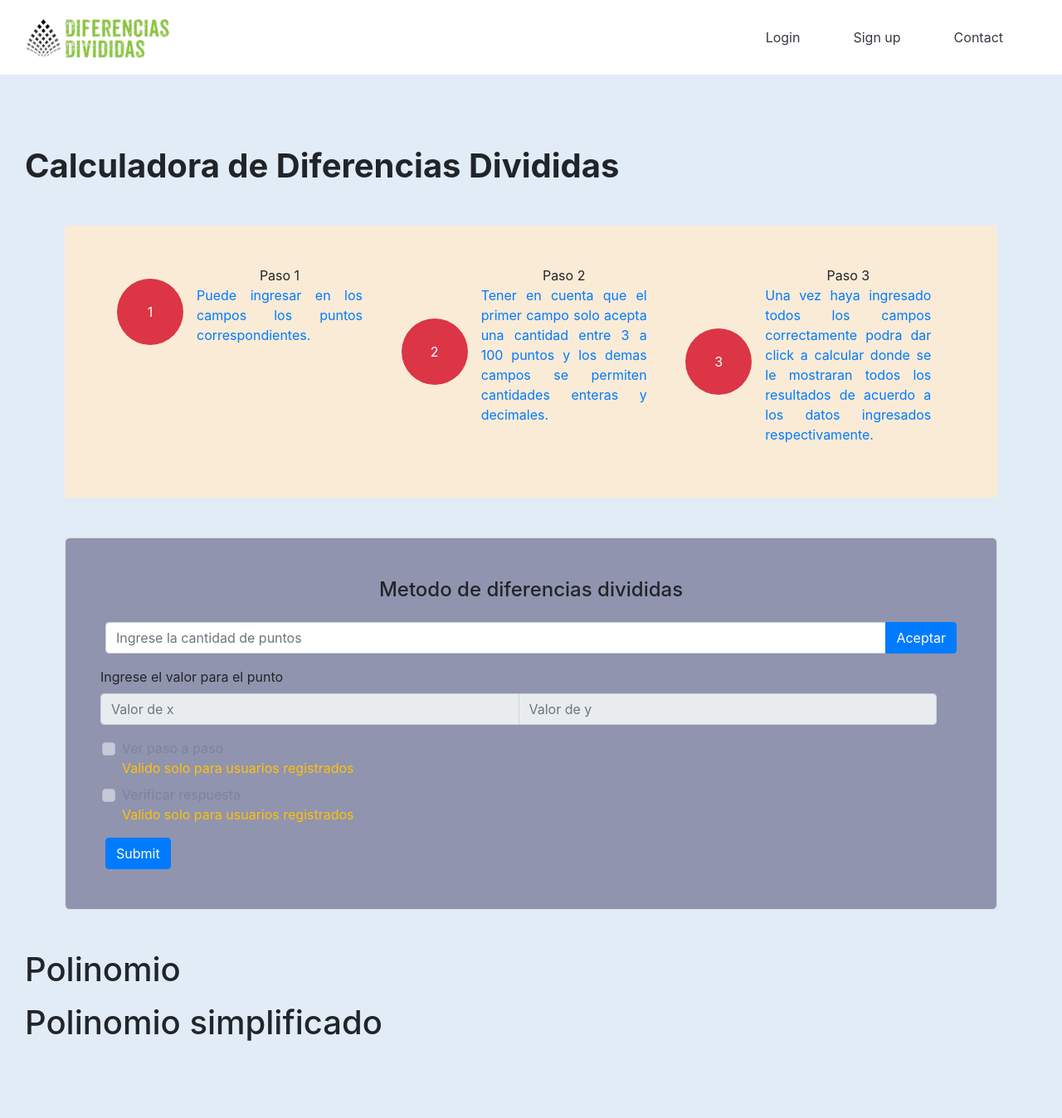
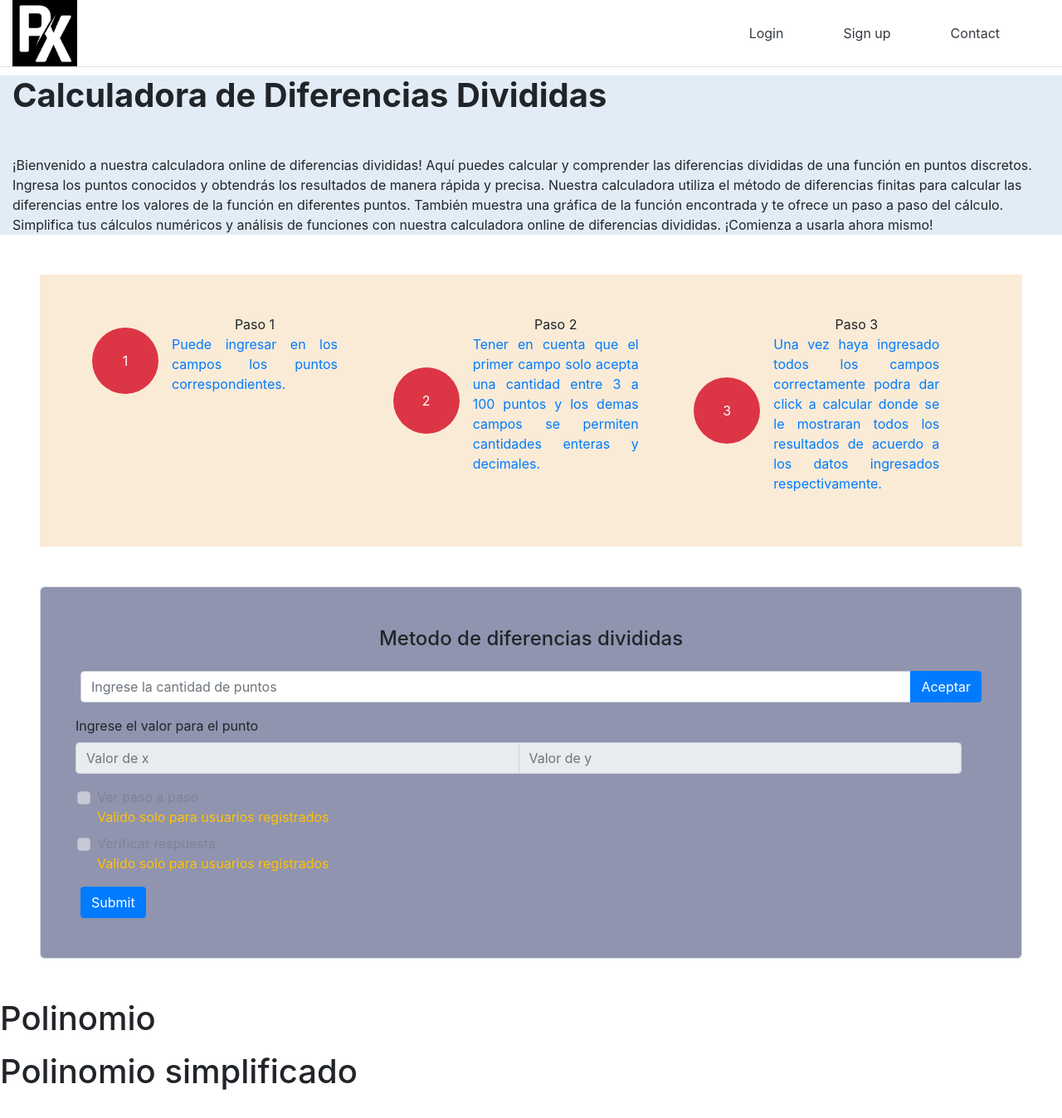
Before and after one commit to Isaac684/DiferenciasDivPagina, a Django app: page /homepage in a window 1280 px wide. Shown: the whole page at 83% size. Before the commit the page ends 1255 px from the top, so only its background shows below. Run offline with Django 4.2, Linux system fonts and the light colour scheme.

Commit message:
Cambio de logo y diseño

```diff
--- a/myAppPage/myApp/static/css/styleapp.css
+++ b/myAppPage/myApp/static/css/styleapp.css
@@ -6,12 +6,17 @@
     list-style: none;
 }
 
-.container-nav button a:hover {
+.hover-button {
+    display: inline-block;
+    padding: 10px 20px;
     border-radius: 25px;
+    transition: background-color 0.3s, color 0.3s, border-color 0.3s;
+}
+
+.hover-button:hover {
     background-color: rgb(189, 241, 202);
     color: black;
     border-color: rgb(121, 241, 201);
-
 }
 
 /* login */
--- a/myAppPage/myApp/templates/base/baseapp.html
+++ b/myAppPage/myApp/templates/base/baseapp.html
@@ -9,32 +9,36 @@
     <!-- Bootstrap CSS -->
     <link href="https://cdn.jsdelivr.net/npm/bootstrap@5.3.0/dist/css/bootstrap.min.css" rel="stylesheet" integrity="sha384-9ndCyUaIbzAi2FUVXJi0CjmCapSmO7SnpJef0486qhLnuZ2cdeRhO02iuK6FUUVM" crossorigin="anonymous">
     <link rel="stylesheet" href="https://cdn.jsdelivr.net/npm/bootstrap@4.3.1/dist/css/bootstrap.min.css" integrity="sha384-ggOyR0iXCbMQv3Xipma34MD+dH/1fQ784/j6cY/iJTQUOhcWr7x9JvoRxT2MZw1T" crossorigin="anonymous">
+    <link rel="preconnect" href="https://fonts.googleapis.com">
+    <link rel="preconnect" href="https://fonts.gstatic.com" crossorigin>
+    <link href="https://fonts.googleapis.com/css2?family=Roboto:wght@100;700&display=swap" rel="stylesheet">
     <link rel="stylesheet" href="{% static 'css/styleapp.css' %}">
+
 </head>
 
-<body class="d-flex justify-content-center align-items-center" style="margin-top: 160px; background-color: #e1ecf7">
+<body class="d-flex justify-content-center align-items-center" style="margin-top: 75px;">
 
-    <header class="fixed-top" style="background-color: white;">
+    <header class="fixed-top border-bottom" style="background-color: white;">
 
         <div class=" container-fluid d-flex justify-content-between align-items-center">
             {% if is_guest %}
-                <img src="{% static 'img/logo.png' %}" class="img-fluid" alt="" style="height: 90px;">
+                <img src="{% static 'img/logo3.jpg' %}" class="img-fluid" alt="" style="height: 80px;">
                 <nav class="container-nav d-flex mx-4">
-                    <button class="border-0 bg-transparent"><a class="nav-link text-dark mx-3" href="/loginapp">Login</a></button>
-                    <button class="border-0 bg-transparent"><a class="nav-link text-dark mx-3" href="/signupapp">Sign up</a></button>
-                    <button class="border-0 bg-transparent"><a class="nav-link text-dark mx-3" href="#">Contact</a></button>
+                    <button class="border-0 bg-transparent"><a class="nav-link text-dark mx-3 hover-button" href="/loginapp">Login</a></button>
+                    <button class="border-0 bg-transparent"><a class="nav-link text-dark mx-3 hover-button" href="/signupapp">Sign up</a></button>
+                    <button class="border-0 bg-transparent"><a class="nav-link text-dark mx-3 hover-button" href="#">Contact</a></button>
                 </nav>
             {% else %}
-                <img src="{% static 'img/logo.png' %}" class="img-fluid" alt="" style="height: 90px;">
+                <img src="{% static 'img/logo3.jpg' %}" class="img-fluid" alt="" style="height: 80px;">
                 <nav class="container-nav d-flex mx-4">
                     {% if request.session.usuario %}
-                        <button class="border-0 bg-transparent"><a class="nav-link text-dark mx-3" href="/userProfile">User profile</a></button>
-                        <button class="border-0 bg-transparent"><a class="nav-link text-dark mx-3" href="#">{{ request.session.usuario.usuario }}</a></button>
-                        <button class="border-0 bg-transparent"><a class="nav-link text-dark mx-3" href="/logout">Sign off</a></button>
+                        <button class="border-0 bg-transparent"><a class="nav-link text-dark mx-3 hover-button" href="/userProfile">User profile</a></button>
+                        <button class="border-0 bg-transparent"><a class="nav-link text-dark mx-3 hover-button" href="#">{{ request.session.usuario.usuario }}</a></button>
+                        <button class="border-0 bg-transparent"><a class="nav-link text-dark mx-3 hover-button" href="/logout">Sign off</a></button>
                     {% else %}
-                        <button class="border-0 bg-transparent"><a class="nav-link text-dark mx-3" href="/loginapp">Login</a></button>
-                        <button class="border-0 bg-transparent"><a class="nav-link text-dark mx-3" href="/signupapp">Sign up</a></button>
-                        <button class="border-0 bg-transparent"><a class="nav-link text-dark mx-3" href="#">Contact</a></button>
+                        <button class="border-0 bg-transparent"><a class="nav-link text-dark mx-3 hover-button" href="/loginapp">Login</a></button>
+                        <button class="border-0 bg-transparent"><a class="nav-link text-dark mx-3 hover-button" href="/signupapp">Sign up</a></button>
+                        <button class="border-0 bg-transparent"><a class="nav-link text-dark mx-3 hover-button" href="#">Contact</a></button>
                     {% endif %}
                 </nav>
             {% endif %}
@@ -42,7 +46,7 @@
 
     </header>
 
-    <main class="container-fluid d-flex align-self-center">
+    <main class="d-flex align-self-center">
         {% block content %}
         {% endblock %}
     </main>
--- a/myAppPage/myApp/templates/homepageapp.html
+++ b/myAppPage/myApp/templates/homepageapp.html
@@ -2,11 +2,54 @@
 
 {% block content %}
 
-<div class="container-fluid pt-3 pb-3">
-    <div>
+<div class="pt-3 pb-3">
+    <div class="container-fluid p" style="background-color: #e1ecf7"">
         <h1 class="fw-bolder">
             Calculadora de Diferencias Divididas
         </h1>
+        <p class="mt-5">¡Bienvenido a nuestra calculadora online de diferencias divididas! Aquí puedes calcular y comprender las diferencias
+        divididas de una función en puntos discretos. Ingresa los puntos conocidos y obtendrás los resultados de manera rápida y
+        precisa.
+
+        Nuestra calculadora utiliza el método de diferencias finitas para calcular las diferencias entre los valores de la
+        función en diferentes puntos. También muestra una gráfica de la función encontrada y te ofrece un paso a paso del
+        cálculo.
+
+        Simplifica tus cálculos numéricos y análisis de funciones con nuestra calculadora online de diferencias divididas.
+        ¡Comienza a usarla ahora mismo!
+        </p>
+        <!-- <span>
+            Las diferencias divididas son una herramienta utilizada en el campo del cálculo numérico y el análisis numérico para
+            aproximar o interpolar funciones. Son una forma de representar las diferencias entre los valores de una función en
+            puntos discretos.
+        </span>
+        <br>
+        <span>
+            La idea básica detrás de las diferencias divididas es tomar una serie de puntos (x, y) que representan los valores de
+            una función en diferentes puntos x, y calcular las diferencias entre los valores de y para obtener una serie de
+            diferencias divididas. Estas diferencias divididas se utilizan luego para construir un polinomio que aproxima la función
+            original.
+        </span>
+        <br>
+        <span>
+            Las diferencias divididas se pueden calcular utilizando el método de diferencias finitas. El cálculo de las diferencias
+            divididas se realiza en etapas, comenzando con las diferencias divididas de primer orden (diferencias entre dos puntos
+            consecutivos) y luego calculando las diferencias divididas de orden superior (diferencias entre puntos más distantes).
+            El proceso continúa hasta que se obtiene una tabla de diferencias divididas que permite construir el polinomio de
+            interpolación.
+        </span>
+        <br>
+        <span>
+            Las diferencias divididas se utilizan comúnmente en la interpolación de Lagrange y en la interpolación de Newton, dos
+            métodos ampliamente utilizados para aproximar funciones. Estos métodos permiten encontrar valores aproximados de una
+            función en puntos intermedios basándose en los valores conocidos en puntos discretos.
+        </span>
+        <br>
+        <span>
+            En resumen, las diferencias divididas son una herramienta matemática utilizada para aproximar o interpolar funciones a
+            partir de puntos discretos. Ayudan a construir polinomios de interpolación que se acercan a la función original y son
+            ampliamente utilizados en el campo del análisis numérico.
+        </span> -->
     </div>
     <div class="row text-center m-5 p-5" style="background-color: antiquewhite;">
         <div class="col-md-4">
--- a/myAppPage/myApp/templates/loginapp.html
+++ b/myAppPage/myApp/templates/loginapp.html
@@ -2,7 +2,7 @@
 
 {% block content %}
 
-<div class="container-fluid border border-white-50 rounded" style="width: 400px; height: 450px; backdrop-filter: blur(20px); box-shadow: 0 0 30px rgba(0, 0, 0, .5); background-color: #2c2c2c">
+<div class="container-fluid border border-white-50 rounded-4 mt-5" style="width: 400px; height: 450px; backdrop-filter: blur(20px); box-shadow: 0 0 30px rgba(0, 0, 0, .5); background-color: #2c2c2c">
     <div class="p-4">
 
         <h2 class="text-white text-center">Login</h2>
--- a/myAppPage/myApp/templates/signupapp.html
+++ b/myAppPage/myApp/templates/signupapp.html
@@ -4,7 +4,7 @@
 
 {% block content %}
 
-<div class="container-fluid border border-white-50 rounded" style="width: 400px; height: 569px; backdrop-filter: blur(20px); box-shadow: 0 0 30px rgba(0, 0, 0, .5); background-color: #2e2e2e">
+<div class="container-fluid border border-white-50 rounded-4 mt-5 mb-4" style=" width: 400px; height: 569px; backdrop-filter: blur(20px); box-shadow: 0 0 30px rgba(0, 0, 0, .5); background-color: #2e2e2e">
     <div class="p-4">
 
         <h2 class="text-white text-center mb-1">Registration</h2>
--- a/myAppPage/myApp/views.py
+++ b/myAppPage/myApp/views.py
@@ -175,9 +175,9 @@ def saveEditedProfile(request):
         passwordErrorEdit = None
         is_validEdit = True
 
-        userRegister = usuarios.objects.filter(usuario=userEdit).exists()
-        emailRegister = usuarios.objects.filter(correo=emailEdit).exists()
-        passwordRegister = usuarios.objects.filter(contraseña=passwordEdit).exists()
+        # userRegister = usuarios.objects.filter(usuario=userEdit).exists()
+        # emailRegister = usuarios.objects.filter(correo=emailEdit).exists()
+        # passwordRegister = usuarios.objects.filter(contraseña=passwordEdit).exists()
 
         # Validación del campo "fullNameEdit"
         if not re.match(r'^[A-Za-z\s]+$', fullNameEdit):
@@ -190,31 +190,49 @@ def saveEditedProfile(request):
         if not re.match(r'^[a-z0-9]+$', userEdit):
             userErrorEdit = "Solo se permiten letras minúsculas y números."
             is_validEdit = False
-        elif userRegister:
-            userErrorEdit = "El usuario ya está registrado."
-            is_validEdit = False
+        # elif userRegister:
+        #     userErrorEdit = "El usuario ya está registrado."
+        #     is_validEdit = False
         else:
-            userErrorEdit = ""
+            # Verificar si el usuario ya está registrado
+            if usuarios.objects.exclude(usuario=request.session['usuario']['usuario']).filter(usuario=userEdit).exists():
+                userErrorEdit = "El usuario ya está registrado."
+                is_validEdit = False
+            else:
+                userErrorEdit = ""
+            # userErrorEdit = ""
 
         # Validación del campo "emailEdit"
         if not re.match(r'^[\w-]+(\.[\w-]+)*@([\w-]+\.)+[a-zA-Z]{2,7}$', emailEdit):
             emailErrorEdit = "Dirección de correo electrónico no válida."
             is_validEdit = False
-        elif emailRegister:
-            emailErrorEdit = "El correo ya está registrado."
-            is_validEdit = False
+        # elif emailRegister:
+        #     emailErrorEdit = "El correo ya está registrado."
+        #     is_validEdit = False
         else:
-            emailErrorEdit = ""
+            # Verificar si el correo ya está registrado
+            if usuarios.objects.exclude(usuario=request.session['usuario']['usuario']).filter(correo=emailEdit).exists():
+                emailErrorEdit = "El correo ya está registrado."
+                is_validEdit = False
+            else:
+                emailErrorEdit = ""
+            # emailErrorEdit = ""
 
         # Validación del campo "passwordEdit"
         if len(passwordEdit) < 8 or not re.match(r'^(?=.*[a-zA-Z0-9])(?=.*[!@#$%^&*()])[a-zA-Z0-9!@#$%^&*()]{8,}$', passwordEdit):
             passwordErrorEdit = "La contraseña debe tener al menos 8 caracteres y contener al menos un símbolo."
             is_validEdit = False
-        elif passwordRegister:
-            passwordErrorEdit = "La contraseña ya está registrada."
-            is_validEdit = False
+        # elif passwordRegister:
+        #     passwordErrorEdit = "La contraseña ya está registrada."
+        #     is_validEdit = False
         else:
-            passwordErrorEdit = ""
+            # Verificar si la contraseña ya está registrada
+            if usuarios.objects.exclude(usuario=request.session['usuario']['usuario']).filter(contraseña=passwordEdit).exists():
+                passwordErrorEdit = "La contraseña ya está registrada."
+                is_validEdit = False
+            else:
+                passwordErrorEdit = ""
+            # passwordErrorEdit = ""
 
         if is_validEdit:
             try:
@@ -290,4 +308,3 @@ def realizarEjercicio(request):
             'polinomio': polinomio,
             'polisimple': polisimple
         })
-        return render(request, 'homepageapp.html')
```
Also changed, not shown: myAppPage/myApp/static/styleapp.css (deleted, +0 -25 lines), myAppPage/db.sqlite3, myAppPage/myApp/static/img/logo2.png (added), myAppPage/myApp/static/img/logo3.jpg (added).
